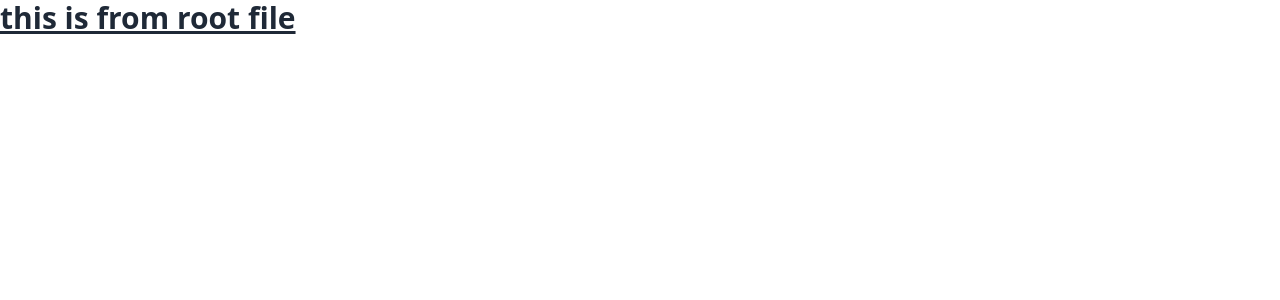
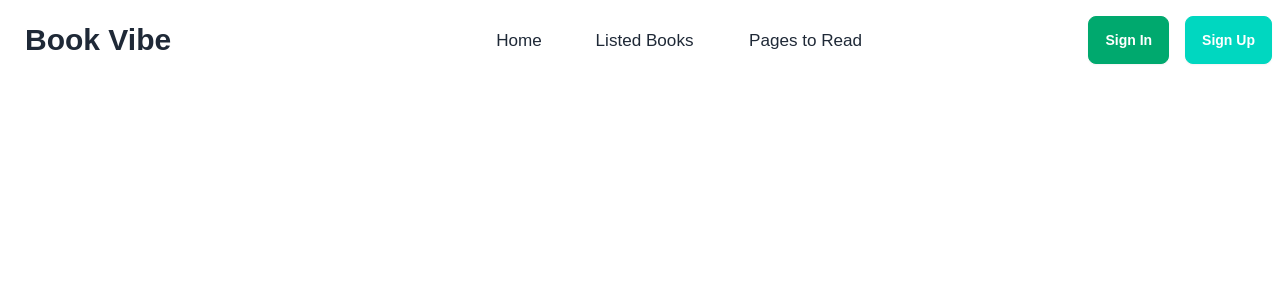
Before and after one commit to codeamin-git/Assignment-08, a React (Vite) app: page / in a window 1280 px wide. Shown: the top 300 px of the page. Built offline with nearby package versions, Linux system fonts and the light colour scheme.

Commit message:
error page and navbar added

```diff
--- /dev/null
+++ b/src/components/Error/Error.jsx
@@ -0,0 +1,14 @@
+import { Link } from "react-router-dom";
+
+const Error = () => {
+    return (
+        <div className="flex justify-center items-center h-screen">
+            <div className="text-center space-y-6">
+                <h1 className="text-8xl font-bold">Oops!!!</h1>
+                <button className="btn btn-success text-white"><Link to="/">back to home</Link></button>
+            </div>
+        </div>
+    );
+};
+
+export default Error;
--- /dev/null
+++ b/src/components/NavBar/NavBar.jsx
@@ -0,0 +1,35 @@
+import { NavLink } from "react-router-dom";
+
+const NavBar = () => {
+    const links= <>
+    <li><NavLink className="btn btn-ghost font-normal text-lg" to="/">Home</NavLink></li>
+    <li><NavLink className="btn btn-ghost font-normal text-lg" to="/listedBooks">Listed Books</NavLink></li>
+    <li><NavLink className="btn btn-ghost font-normal text-lg" to="/pagesToRead">Pages to Read</NavLink></li>
+    </>
+    return (
+        <div className="navbar bg-base-100 flex flex-col md:flex-row">
+            <div className="navbar-start mr-20">
+                <div className="dropdown">
+                    <div tabIndex={0} role="button" className="btn btn-ghost lg:hidden">
+                        <svg xmlns="http://www.w3.org/2000/svg" className="h-5 w-5" fill="none" viewBox="0 0 24 24" stroke="currentColor"><path strokeLinecap="round" strokeLinejoin="round" strokeWidth="2" d="M4 6h16M4 12h8m-8 6h16" /></svg>
+                    </div>
+                    <ul tabIndex={0} className="menu menu-sm dropdown-content mt-3 z-[1] p-2 shadow rounded-box w-52">
+                        {links}
+                    </ul>
+                </div>
+                <a className="btn btn-ghost text-3xl font-bold">Book Vibe</a>
+            </div>
+            <div className="navbar-center hidden lg:flex">
+                <ul className="menu menu-horizontal px-1 gap-4">
+                    {links}
+                </ul>
+            </div>
+            <div className="navbar-end gap-4">
+                <a className="btn btn-success text-white">Sign In</a>
+                <a className="btn btn-accent text-white">Sign Up</a>
+            </div>
+        </div>
+    );
+};
+
+export default NavBar;
--- a/src/components/Root/Root.jsx
+++ b/src/components/Root/Root.jsx
@@ -1,8 +1,9 @@
+import NavBar from "../NavBar/NavBar";
 
 const Root = () => {
     return (
         <div>
-            <h1 className="text-3xl font-bold underline">this is from root file</h1>
+            <NavBar></NavBar>
         </div>
     );
 };
--- a/src/index.css
+++ b/src/index.css
@@ -1,3 +1,9 @@
 @tailwind base;
 @tailwind components;
 @tailwind utilities;
+
+@import url('https://fonts.googleapis.com/css2?family=Work+Sans:ital,wght@0,100..900;1,100..900&display=swap');
+
+body {
+    font-family: "Work Sans", sans-serif;
+}
--- a/src/main.jsx
+++ b/src/main.jsx
@@ -6,11 +6,13 @@ import {
   RouterProvider,
 } from "react-router-dom";
 import Root from './components/Root/Root';
+import Error from './components/Error/Error';
 
 const router = createBrowserRouter([
   {
     path: "/",
-    element: <Root></Root>
+    element: <Root></Root>,
+    errorElement: <Error></Error>,
   },
 ]);
 
```
